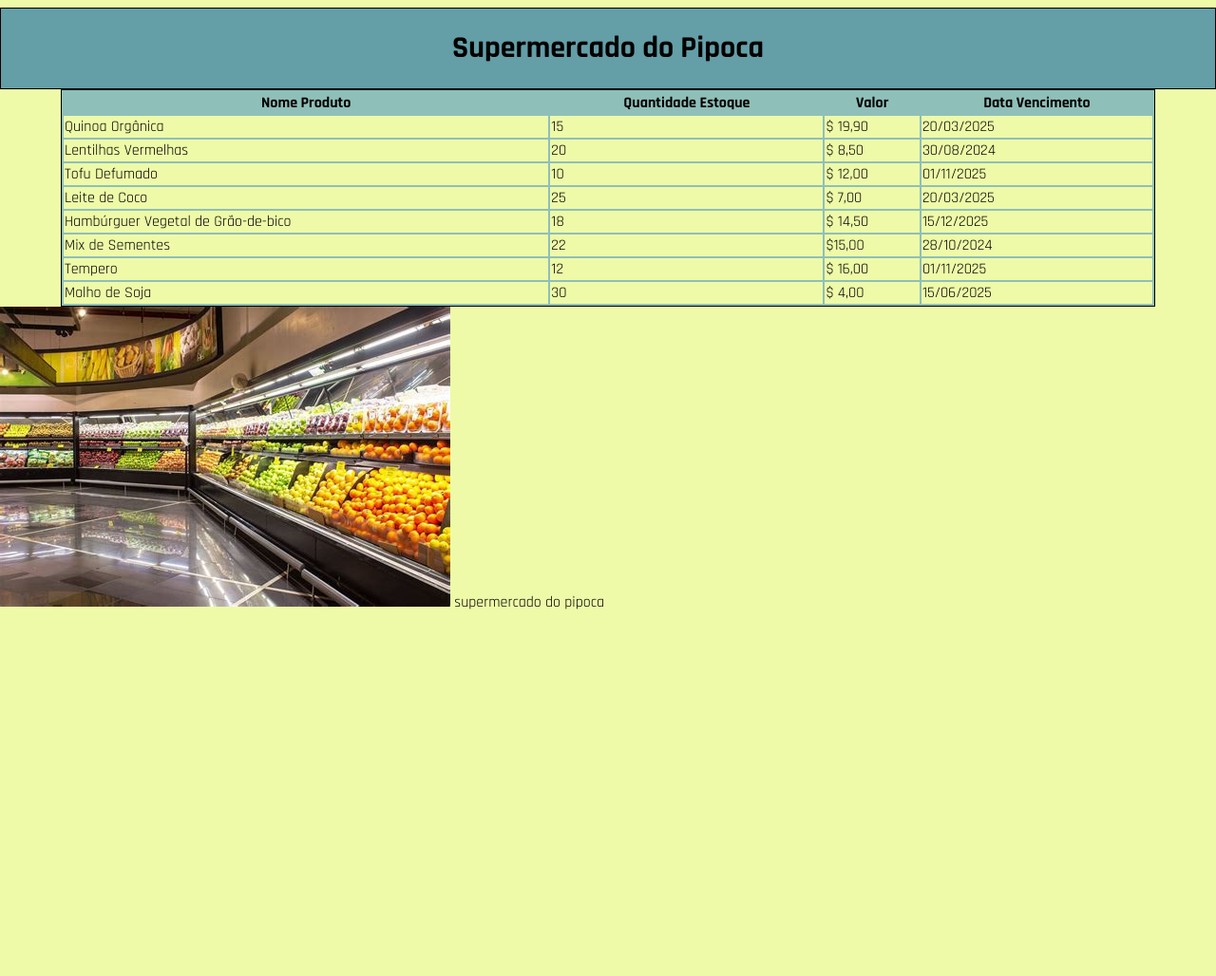
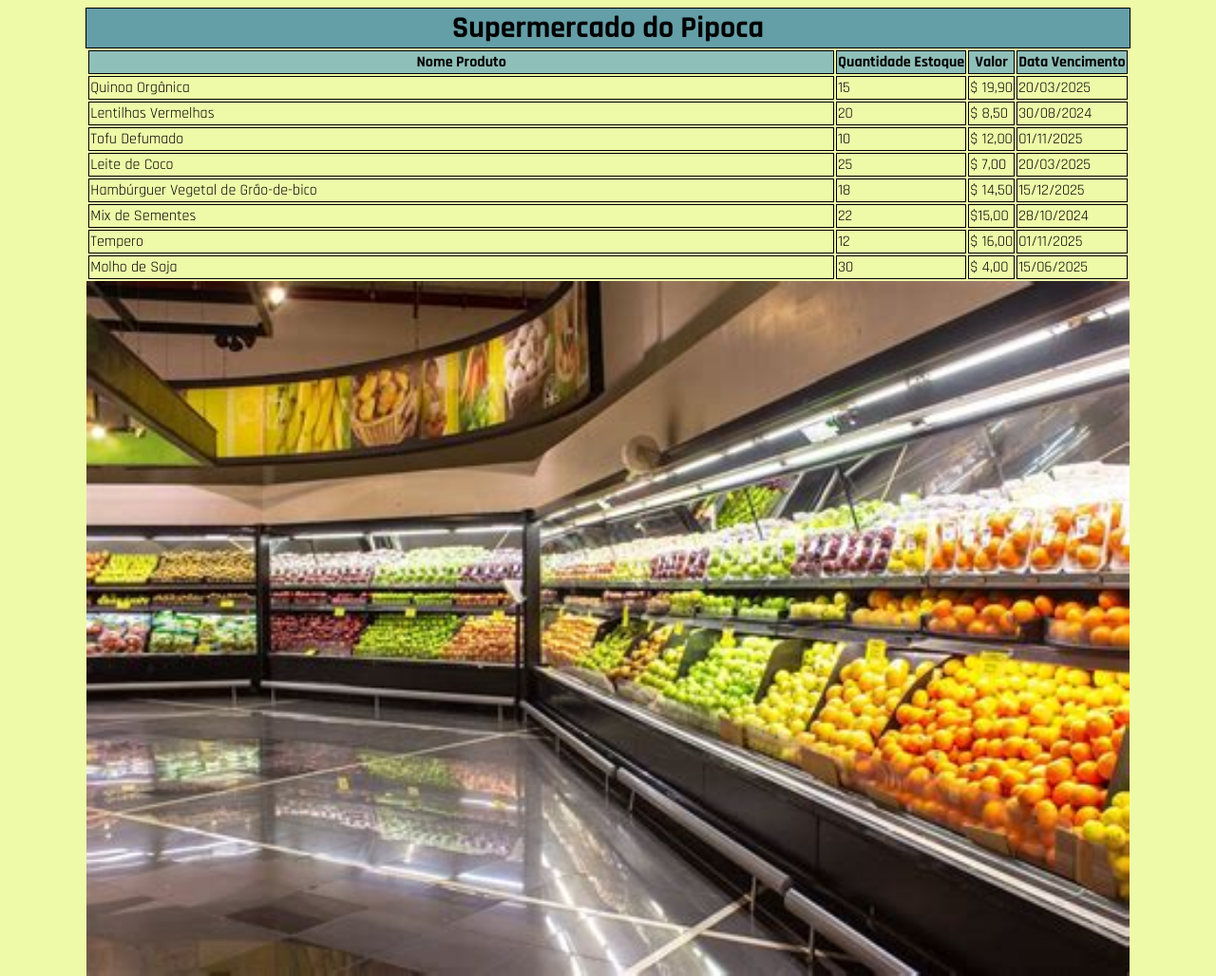
Before and after one commit to MariaEduardaAcyole/DEV_WEBIOS_2024, a plain HTML site: page CSS/CSS04-Elementos visuais/CSS04-ATV/index.html in a window 1280 px wide. Shown: the top 1028 px of the page at 95% size. Before the commit the page ends 800 px from the top, so only its background shows below. Drawn offline with Linux system fonts and the light colour scheme.

Commit message:
atv 04 csss finalizada

```diff
--- a/CSS/CSS04-Elementos visuais/CSS04-ATV/index.html
+++ b/CSS/CSS04-Elementos visuais/CSS04-ATV/index.html
@@ -30,7 +30,7 @@
             <tr>
                 <td>Quinoa Orgânica</td>
                 <td>15</td>
-                <td>&dollar; 19,90</td>
+                <td> &dollar; 19,90 </td>
                 <td>20/03/2025
                 </td>
             </tr>
@@ -87,9 +87,11 @@
     </table>
 
     <!-- Adicione uma imagem de um supermercado com a legenda "Supermercado do Pipoca" -->
+<div>
+    <img src="./supermercado.png" alt="imagem de um corredor de supermercado, largo e organizado, completo por frutas coloridas">
+    <figurecaption>supermercado do pipoca</figurecaption>
+</div>
 
-    <img src="./supermercado.png" alt="">
-    <figurecaption>supermercado do pipoca</figurecaption>
 </body>
 
 </html>
--- a/CSS/CSS04-Elementos visuais/CSS04-ATV/style.css
+++ b/CSS/CSS04-Elementos visuais/CSS04-ATV/style.css
@@ -5,6 +5,7 @@
   font-family: Rajdhani, sans-serif;
   margin-left: auto;
   margin-right: auto;
+  width: 95%;
 }
 
 header {
@@ -12,16 +13,22 @@ header {
   text-align: center;
   border: 1px #000 solid;
 }
-h1 {
+
+h1{
+  margin: 0%;
+  width: 100%;
   background-color: #649ea7;
 }
 
-table {
-  background-color: #8fbfb9;
+th, tr,td {
   border: 1px #000 solid;
-  width: 90%;
+  white-space: nowrap;
 }
 
-th {
-  background-color: #8fbfb9;
+th{  background-color: #8fbfb9;
 }
+
+img{
+  width: 100%;
+  height: auto;
+}
```
